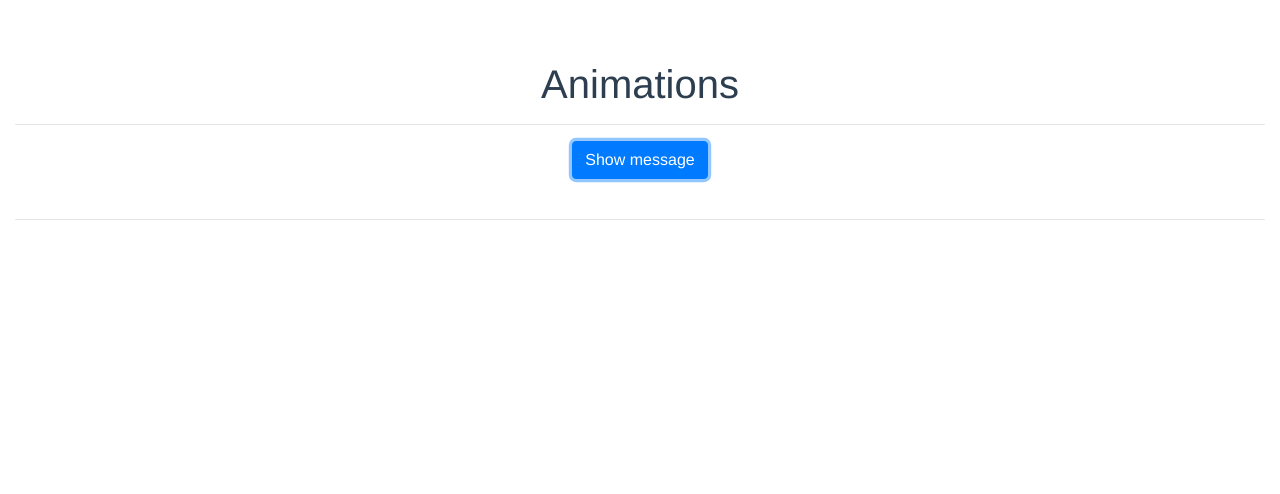
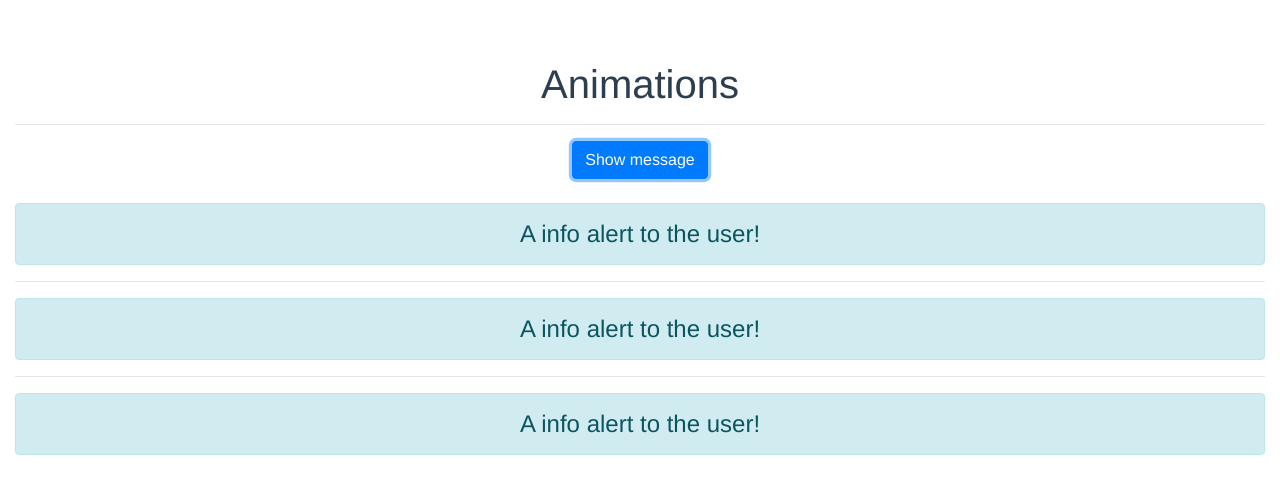
Before and after one commit to pedrosales/VueJS, a Vue app in the folder animations-transitions/animations-exercises/: page / in a window 1280 px wide. Both pictures are taken after a click on the button "Show message". Shown: the top 494 px of the page. Built offline with nearby package versions, Linux system fonts and the light colour scheme.

Commit message:
including animate css

```diff
--- a/animations-transitions/animations-exercises/public/index.html
+++ b/animations-transitions/animations-exercises/public/index.html
@@ -1,17 +1,22 @@
 <!DOCTYPE html>
 <html lang="en">
+
 <head>
   <meta charset="utf-8">
   <meta http-equiv="X-UA-Compatible" content="IE=edge">
   <meta name="viewport" content="width=device-width,initial-scale=1.0">
   <link rel="icon" href="<%= BASE_URL %>favicon.ico">
+  <link rel="stylesheet" href="https://cdnjs.cloudflare.com/ajax/libs/animate.css/4.0.0/animate.min.css" />
   <title><%= htmlWebpackPlugin.options.title %></title>
 </head>
+
 <body>
   <noscript>
-      <strong>We're sorry but <%= htmlWebpackPlugin.options.title %> doesn't work properly without JavaScript enabled. Please enable it to continue.</strong>
+    <strong>We're sorry but <%= htmlWebpackPlugin.options.title %> doesn't work properly without JavaScript enabled.
+      Please enable it to continue.</strong>
   </noscript>
   <div id="app"></div>
   <!-- built files will be auto injected -->
 </body>
+
 </html>
--- a/animations-transitions/animations-exercises/src/App.vue
+++ b/animations-transitions/animations-exercises/src/App.vue
@@ -11,6 +11,13 @@
     <transition name="slide" type="animation" appear>
       <b-alert variant="info" show v-show="show">{{ message }}</b-alert>
     </transition>
+    <hr />
+    <transition
+      enter-active-class="animate__animated animate__bounce"
+      leave-active-class="animate__animated animate__shakeX"
+    >
+      <b-alert variant="info" show v-show="show">{{ message }}</b-alert>
+    </transition>
   </div>
 </template>
 
@@ -19,7 +26,7 @@ export default {
   data() {
     return {
       message: "A info alert to the user!",
-      show: true,
+      show: false,
     };
   },
 };
```
Lines whose indentation alone changed are shown as unchanged.
